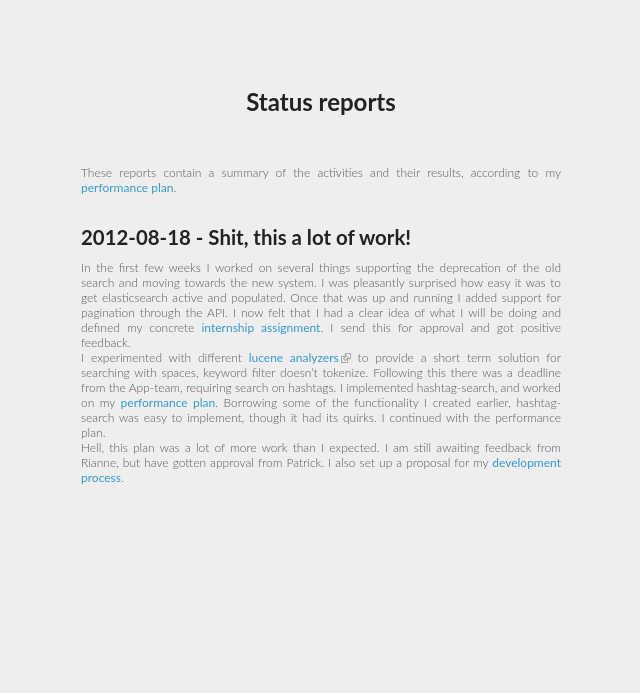
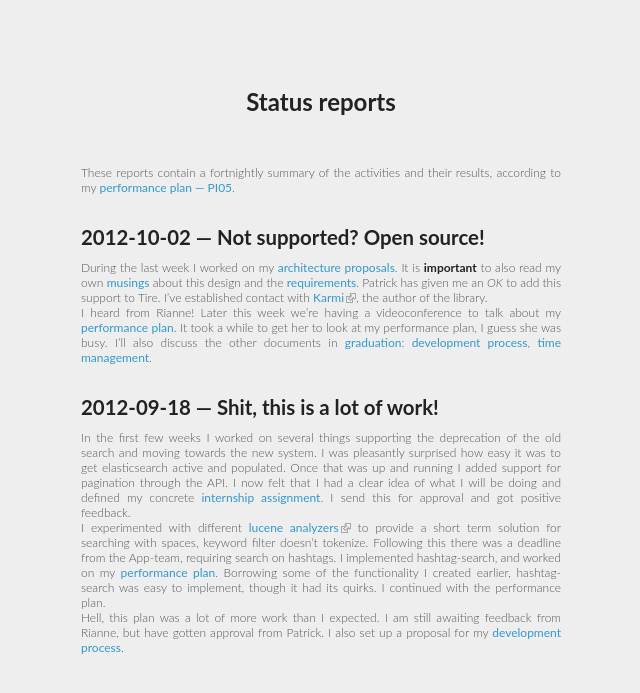
Before and after one commit to xeago/gradblog, a Jekyll site: the page built from graduation/status-reports.md, in a window 1280 px wide. Shown: the top 693 px of the page, without its empty margins (319-959 px from the left). Built offline with Jekyll 4.4.1, drawn with Linux system fonts in a browser that asks for light colours; Markdown is read by kramdown in place of the engine named in the settings.

Commit message:
Add status report for 2012-10-02.
Fix previous title, and opening line.

```diff
--- a/graduation/status-reports.md
+++ b/graduation/status-reports.md
@@ -3,9 +3,20 @@ layout: simple
 title: Status reports
 ---
 
-These reports contain a summary of the activities and their results, according to my [performance plan](performance-plan.html#ref-PI05).
+These reports contain a fortnightly summary of the activities and their results, according to my [performance plan — PI05](performance-plan.html#ref-PI05).
 
-# 2012-08-18 - Shit, this a lot of work!
+# 2012-10-02 — Not supported? Open source!
+During the last week I worked on my [architecture proposals]. It is **important** to also read my own [musings] about this design and the [requirements]. Patrick has given me an *OK* to add this support to Tire. I've established contact with [Karmi](http://karmi.cz/en), the author of the library.
+I heard from Rianne! Later this week we're having a videoconference to talk about my [performance plan]. It took a while to get her to look at my performance plan, I guess she was busy. I'll also discuss the other documents in [graduation]: [development process], [time management].
+
+[architecture proposals]: architecture/design.html
+[musings]: architecture/musings.html
+[requirements]: architecture/requirements.html
+[graduation]: index.html
+[time management]: time-management.html
+
+
+# 2012-09-18 — Shit, this is a lot of work!
 In the first few weeks I worked on several things supporting the deprecation of the old search and moving towards the new system. I was pleasantly surprised how easy it was to get elasticsearch active and populated. Once that was up and running I added support for pagination through the API. I now felt that I had a clear idea of what I will be doing and defined my concrete [internship assignment]. I send this for approval and got positive feedback.
 I experimented with different [lucene analyzers] to provide a short term solution for searching with spaces, keyword filter doesn't tokenize. Following this there was a deadline from the App-team, requiring search on hashtags. I implemented hashtag-search, and worked on my [performance plan]. Borrowing some of the functionality I created earlier, hashtag-search was easy to implement, though it had its quirks. I continued with the performance plan.
 Hell, this plan was a lot of more work than I expected. I am still awaiting feedback from Rianne, but have gotten approval from Patrick. I also set up a proposal for my [development process].
```
